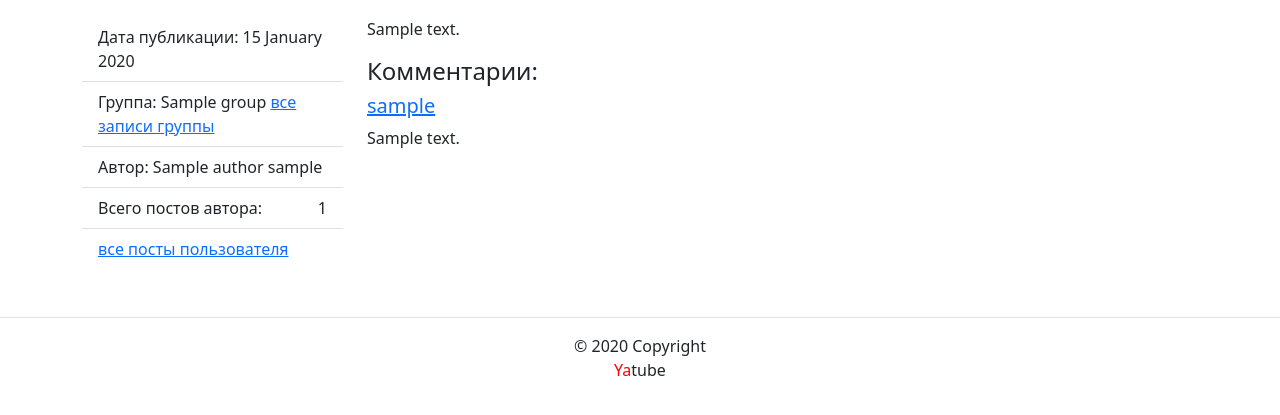
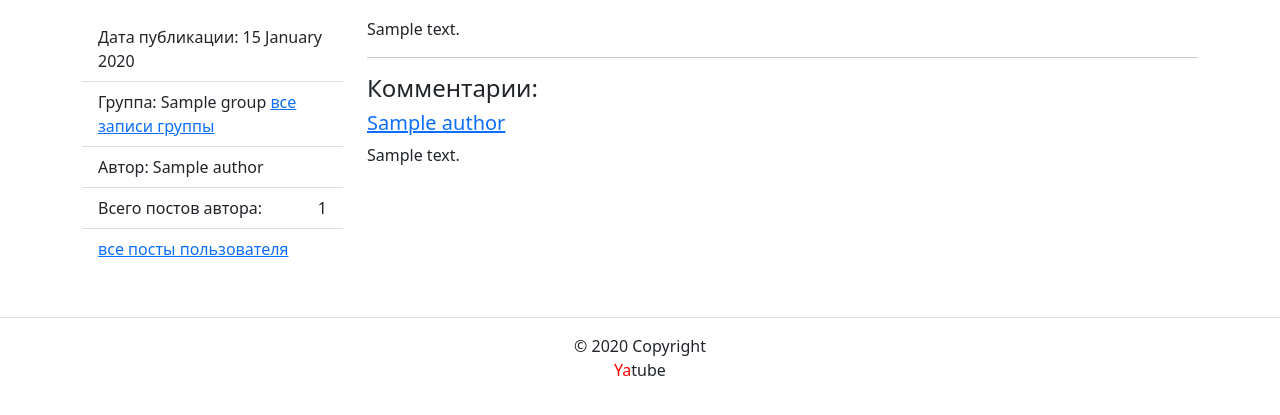
Before and after one commit to KuzenkovAG/yatube_new_feature, a Django app: template yatube/templates/posts/post_detail.html in a window 1280 px wide. Shown: the part 56-471 px from the top of the page. Run offline with Django 3.2, Linux system fonts and the light colour scheme; the template is opened without the code that fills it: most values are stand-ins (such as "Sample title", 1, 10 or a date in 2020); some libraries are stand-ins or nearby versions.

Commit message:
Fix appearance bug

```diff
--- a/yatube/templates/posts/post_detail.html
+++ b/yatube/templates/posts/post_detail.html
@@ -10,7 +10,7 @@
 {% block content %}
 <div class="container py-5">
   <div class="row">
-    <aside class="col-12 col-md-3">
+    <aside class="col-sm-12 col-md-3">
       <ul class="list-group list-group-flush">
         <li class="list-group-item">
           Дата публикации: {{ post.created|date:"d E Y" }}
@@ -24,7 +24,12 @@
           {% endif %}
         </li>
         <li class="list-group-item">
-          Автор: {{ post.author.get_full_name }} {{ post.author.username }}
+          Автор:
+          {% if post.author.get_full_name %}
+          {{ post.author.get_full_name }}
+          {% else %}
+          {{ post.author.username }}
+          {% endif %}
         </li>
         <li class="list-group-item d-flex justify-content-between align-items-center">
           Всего постов автора:  <span >{{ post_count }}</span>
@@ -36,10 +41,12 @@
         </li>
       </ul>
     </aside>
-    <article class="col-12 col-md-9">
-      {% thumbnail post.image "960x339" crop="center" as im %}
-      <img src="{{ im.url }}" width="{{ im.width }}" height="{{ im.height }}">
-      {% endthumbnail %}
+    <article class="col-sm-12 col-md-9">
+      <div class="col-sm-12 wrap_images">
+        {% thumbnail post.image "960x339" crop="center" as im %}
+        <img src="{{ im.url }}" width="{{ im.width }}" height="{{ im.height }}">
+        {% endthumbnail %}
+      </div>
       <p>
         {{ post.text }}
       </p>
@@ -49,7 +56,7 @@
         Редактировать запись
       </a>
       {% endif %}
-
+      <hr>
       <h4>Комментарии:</h4>
       {% if not comments %}
       <p>Комментариев еще нет, {% if not user.is_authenticated %}
@@ -61,7 +68,11 @@
         <div class="media-body">
           <h5 class="mt-0">
             <a href="{% url 'posts:profile' comment.author.username %}">
+              {% if comment.author.get_full_name %}
+              {{ comment.author.get_full_name }}
+              {% else %}
               {{ comment.author.username }}
+              {% endif %}
             </a>
           </h5>
           <p>
```
